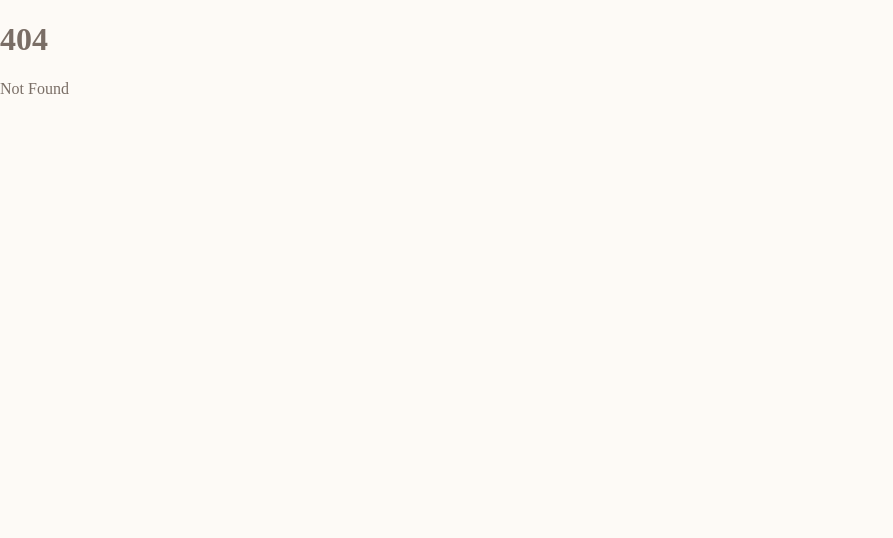
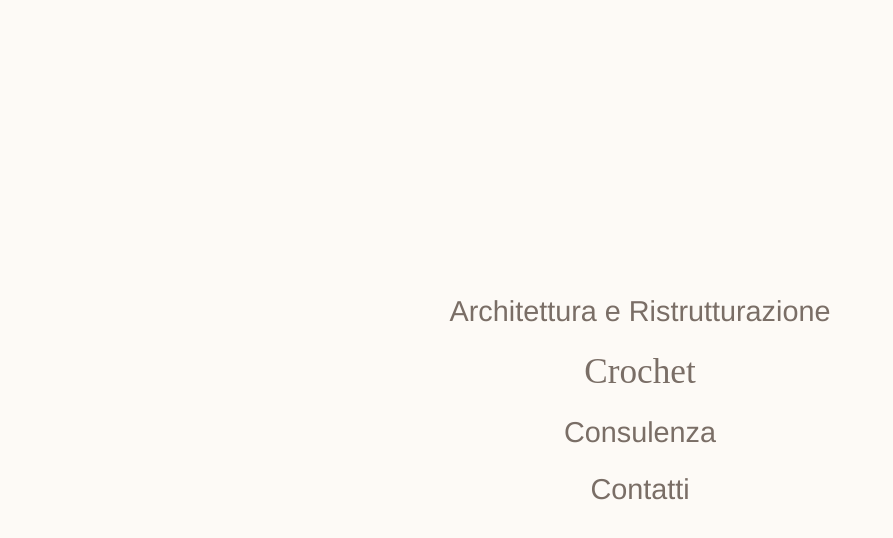
Before and after one commit to mmidu/gda, a SvelteKit app: page /menu in a window 1280 px wide. Before the commit this address had no page. Shown: the top 538 px of the page, without its empty margins (0-893 px from the left). Built offline with nearby package versions, Linux system fonts and the light colour scheme.

Commit message:
Add separate menu page.

```diff
--- a/src/routes/+layout.svelte
+++ b/src/routes/+layout.svelte
@@ -1,11 +1,12 @@
 <script lang="ts">
+	import { cubicInOut, quadInOut } from 'svelte/easing';
     import { fade } from 'svelte/transition'
     const { children, data } = $props()
 </script>
 
 
 {#key data.currentRoute}
-	<main in:fade={{ duration: 150, delay: 150 }} out:fade={{ duration: 150 }}>
+	<main in:fade={{ duration: 200, delay: 200, easing: cubicInOut }} out:fade={{ duration: 200, easing: cubicInOut}}>
 		{@render children()}
 	</main>
 {/key}
--- /dev/null
+++ b/src/routes/menu/+page.svelte
@@ -0,0 +1,75 @@
+<script lang="ts">
+    import { base } from '$app/paths'
+</script>
+
+<ul class={['menu']}>
+    <li class={['category']}>
+        <a  href="{base}/architettura">Architettura e Ristrutturazione</a>
+    </li>
+    <li class={['category', 'crochet']}>
+        <a  href="{base}/crochet">Crochet</a>
+    </li>
+    <li class={['category']}>
+        <a  href="{base}/consulenza">Consulenza</a>
+    </li>
+    <li class={['category']}>
+        <a  href="{base}/contatti">Contatti</a>
+    </li>
+</ul>
+
+<style lang="scss">
+
+$animation-duration: 1.2s;
+
+.menu {
+    display: flex;
+    flex-direction: column;
+    justify-content: center;
+    gap: 1.5em;
+    align-items: center;
+    position: absolute;
+    left: 0;
+    right: 0;
+    top: 0;
+    bottom: 0;
+    padding: 0;
+    margin: 0;
+    transition: opacity $animation-duration $animation-duration ease-in-out;
+}
+.category {
+    all: unset;
+    font-family: 'Helvetica Neue', sans-serif;
+    font-size: 1.8rem;
+    cursor: pointer;
+    display: inline-block;
+    font-weight: normal;
+    position: relative;
+    a {
+        all: unset;
+
+    }
+    &::after {
+        content: "";
+        position: absolute;
+        width: 0;
+        height: 1px;
+        left: 0;
+        bottom: -5px;
+        background-color: #7a6e66;
+        transition: width 0.3s;
+    }
+    &:hover {
+        color: #5f554f;
+
+        &::after {
+            width: 100%;
+        }
+    }
+}
+.crochet {
+    font-family: 'Sacramento', cursive;
+    font-size: 2.2rem;
+}
+
+
+</style>
```
Also changed, not shown: src/routes/+page.svelte (+3 -78 lines).
